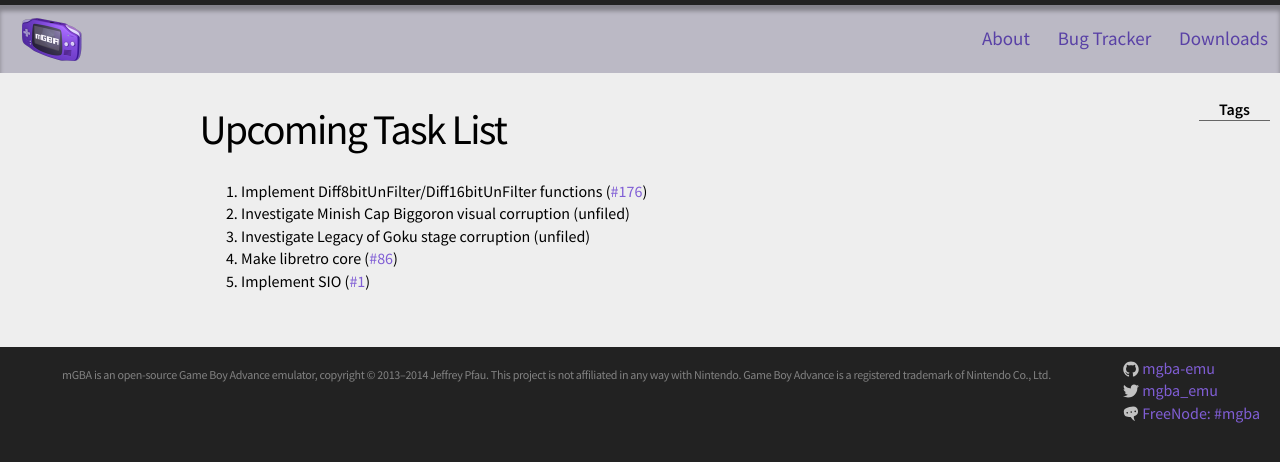
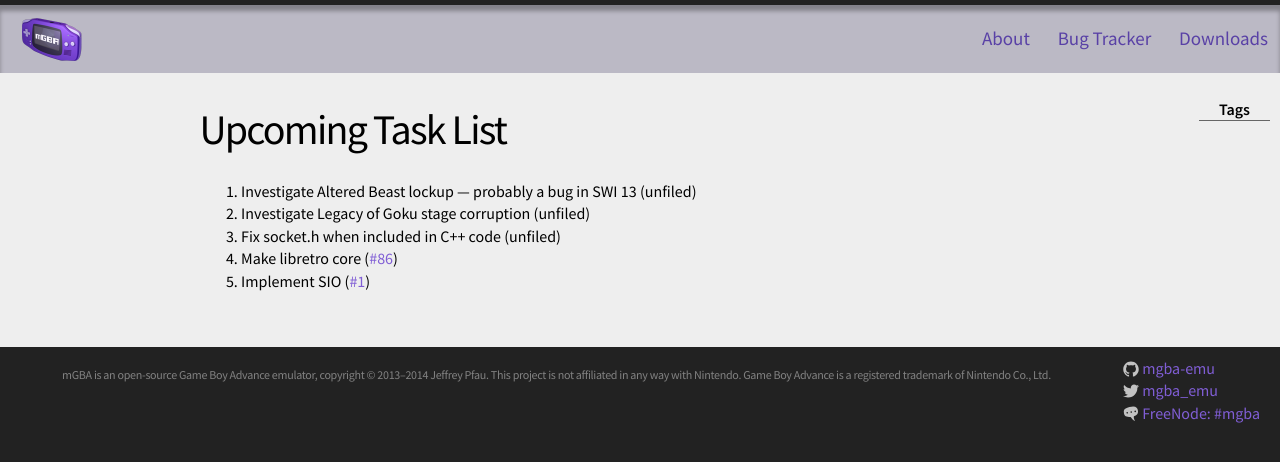
Before and after one commit to mgba-emu/www, a Jekyll site: the page built from tasks.markdown, in a window 1280 px wide. Shown: the top 462 px of the page. Built offline with Jekyll 4.4.1, drawn with Linux system fonts in a browser that asks for light colours.

Commit message:
Update task list

```diff
--- a/tasks.markdown
+++ b/tasks.markdown
@@ -2,8 +2,8 @@
 layout: page
 title: Upcoming Task List
 ---
-1. Implement Diff8bitUnFilter/Diff16bitUnFilter functions ({% bug 176 %})
-1. Investigate Minish Cap Biggoron visual corruption (unfiled)
+1. Investigate Altered Beast lockup &mdash; probably a bug in SWI 13 (unfiled)
 1. Investigate Legacy of Goku stage corruption (unfiled)
+1. Fix socket.h when included in C++ code (unfiled)
 1. Make libretro core ({% bug 86 %})
 1. Implement SIO ({% bug 1 %})
```
